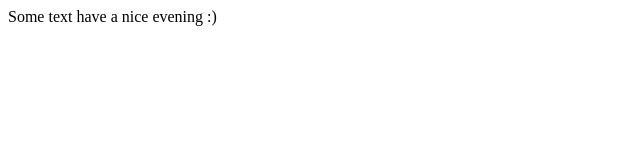
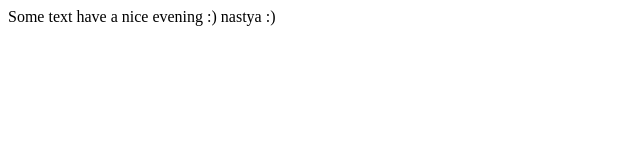
Before and after one commit to horba/git-workshop, a plain HTML site: page git-workshop/index.html in a window 1280 px wide. Shown: the full height of the page, 0-640 px from the left. Drawn offline with Linux system fonts and the light colour scheme.

Commit message:
conflict

```diff
--- a/git-workshop/index.html
+++ b/git-workshop/index.html
@@ -9,5 +9,6 @@
   <body>
     Some text
     have a nice evening :)
+    nastya :)
   </body>
 </html>
```
